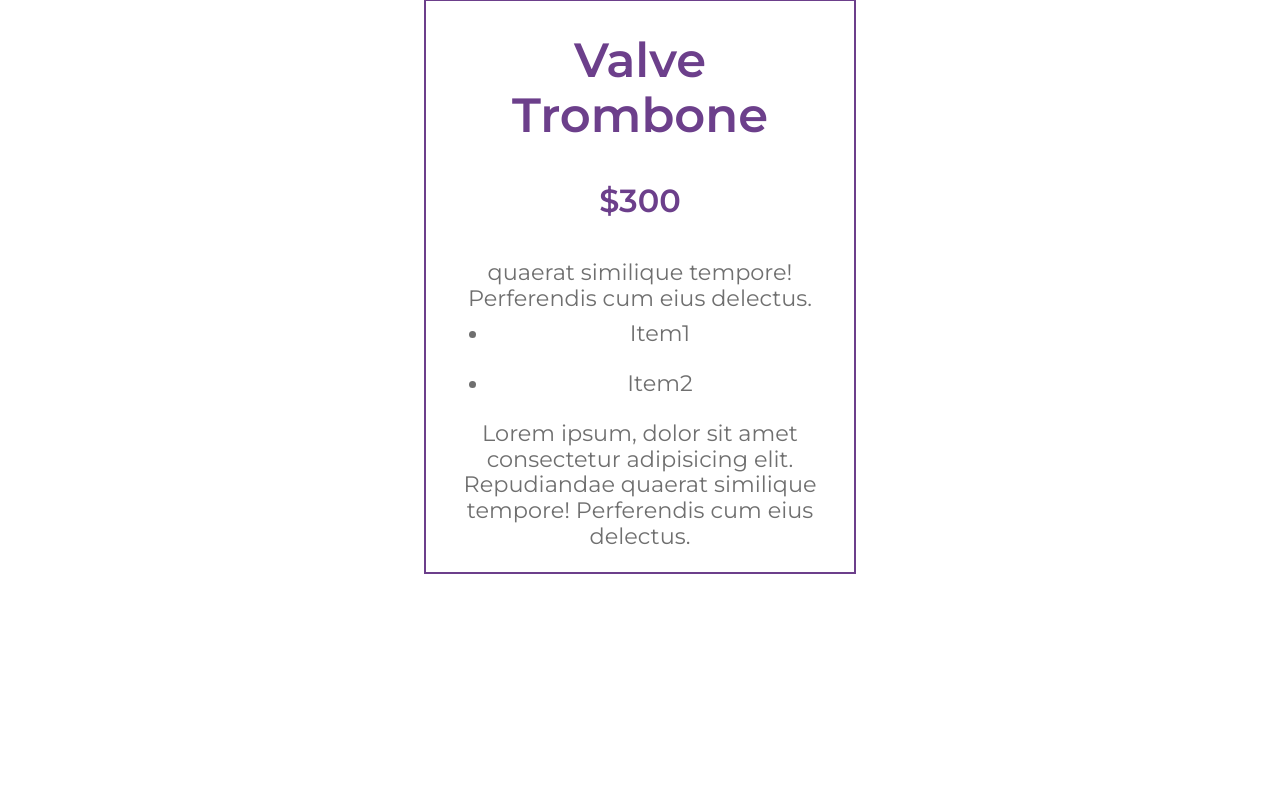
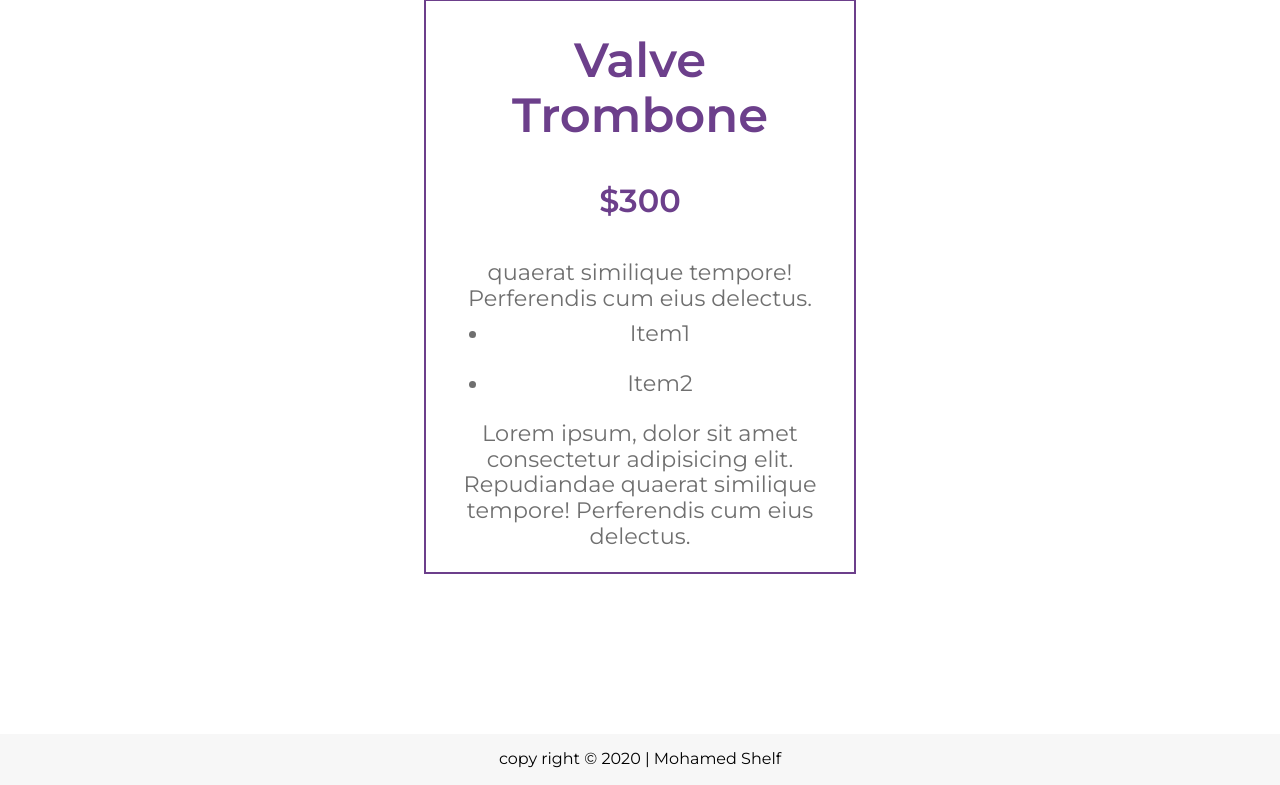
Before and after one commit to MohamedSaid7102/Hand-made-website, a plain HTML site: page index.html in a window 1280 px wide. Shown: the part 5159-5944 px from the top of the page. Before the commit the page ends 5893 px from the top, so only its background shows below. Drawn offline with nearby package versions, Linux system fonts and the light colour scheme.

Commit message:
footer ( about us )

```diff
--- a/index.html
+++ b/index.html
@@ -266,6 +266,8 @@
       </div>
     </section>
 
+
+    <footer id="footer">copy right &copy; 2020 | Mohamed Shelf</footer>
     <!--script-->
     <script src="https://unpkg.com/aos@next/dist/aos.js"></script>
     <script>
--- a/style.css
+++ b/style.css
@@ -240,3 +240,11 @@ li {
 .card p {
   margin-bottom: 0;
 }
+
+#footer {
+  background-color: var(--nav-bar-color);
+  padding: 1rem;
+  text-align: center;
+  font-size: 1rem;
+  letter-spacing: 1.5;
+}
```
